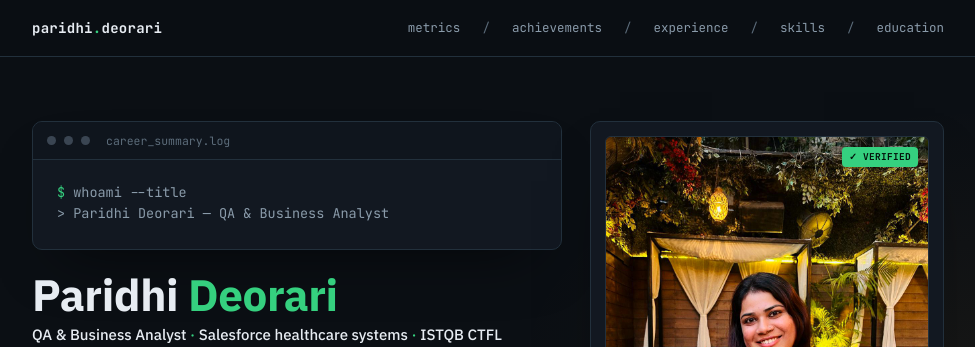
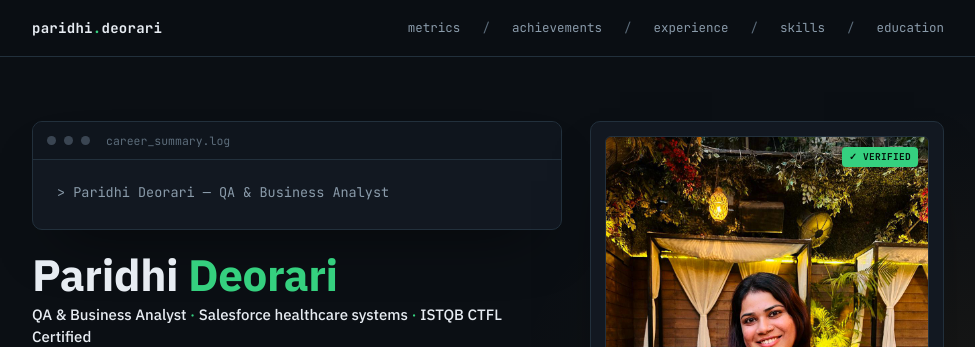
Before and after one commit to Parid07/portfolio, a plain HTML site: page index.html in a window 1280 px wide. Shown: the top 347 px of the page, without its empty margins (152-1127 px from the left). Drawn offline with Linux system fonts and the light colour scheme.

Commit message:
Update index.html

```diff
--- a/index.html
+++ b/index.html
@@ -271,8 +271,7 @@
             <div class="term-title">career_summary.log</div>
           </div>
           <div class="term-body">
-            <div class="term-line"><span class="prompt">$</span> whoami --title
-</div>
+
             <div class="term-line" id="typedLine"></div>
           </div>
         </div>
```
